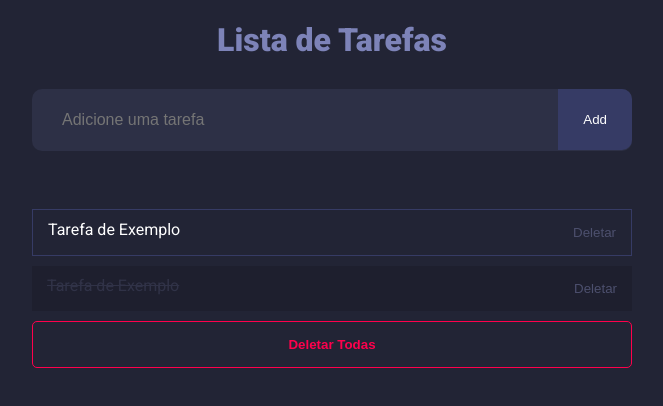
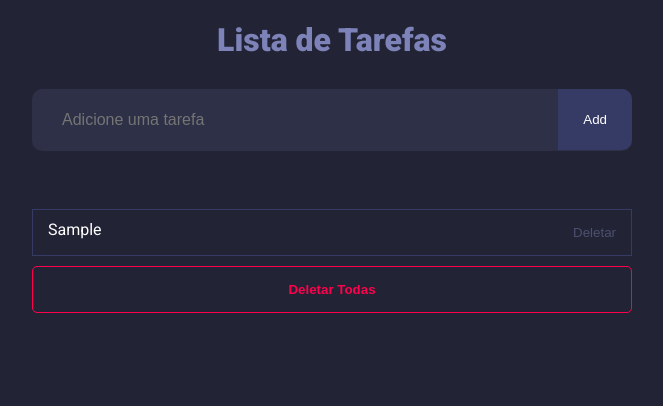
Before and after one commit to sergiomerces/lista-tarefas, a React (Vite) app: page / in a window 1280 px wide. Both pictures are taken after typing "Sample" into the empty fields and a click on the button "Add". Shown: the top 406 px of the page, without its empty margins (308-971 px from the left). Built offline with nearby package versions, Linux system fonts and the light colour scheme.

Commit message:
fução deletar e armazeameto no storage

```diff
--- a/src/TodoList.css
+++ b/src/TodoList.css
@@ -36,6 +36,10 @@ input {
     padding-left: 30px;
     font-size: 16px;
     color: #ffffff;
+}
+
+img.icone-central {
+    width: 100%;
 }
 
 button.add {
--- a/src/TodoList.jsx
+++ b/src/TodoList.jsx
@@ -1,11 +1,17 @@
-import React, { useState } from 'react';
+import React, { useState, useEffect } from 'react';
 import "./TodoList.css";
 import Icone from "./assets/checklist.svg"
 
 function TodoList() {
 
-    const [lista, setLista] = useState([]);
+    const listaStorage = localStorage.getItem("Lista");
+
+    const [lista, setLista] = useState(listaStorage ? JSON.parse(listaStorage) : []);
     const [novoItem, setNovoItem] = useState("");
+
+    useEffect(() => {
+        localStorage.setItem("lista", JSON.stringify(lista));
+    }, [lista])
 
     function adicionaItem(form) {
         form.preventDefault();
@@ -17,6 +23,22 @@ function TodoList() {
         setLista([...lista, { text: novoItem, isCompleted: false }])
         setNovoItem("");
         document.getElementById('input-entrada').focus();
+    }
+
+    function clicou(index) {
+        const listaAux = [...lista];
+        listaAux[index].isCompleted = !listaAux[index].isCompleted;
+        setLista(listaAux);
+    }
+
+    function deleta(index) {
+        const listaAux = [...lista];
+        listaAux.splice(index, 1);
+        setLista(listaAux);
+    }
+
+    function deletaTudo() {
+        setLista([]);
     }
 
     return (
@@ -36,21 +58,23 @@ function TodoList() {
                 {
                     lista.length < 1
                         ?
-                        <img src={Icone} />
+                        <img className="icone-central" src={Icone} />
                         :
                         lista.map((item, index) => (
-                            <div className="item">
-                                <span>Tarefa de Exemplo</span>
-                                <button className="del">Deletar</button>
+                            <div
+                            key={index}
+                            className={item.isCompleted ? "item-completo" : "item"}
+                            >
+                                <span onClick={() => {clicou(index)}}>{item.text}</span>
+                                <button className="del" onClick={() => {deleta(index)}}>Deletar</button>
                             </div>
                         ))
                 }
+                {
+                    lista.length !== 0 &&
+                    <button className="deleteAll" onClick={() => {deletaTudo()}}>Deletar Todas</button>
+                }
 
-                <div className="item-completo">
-                    <span>Tarefa de Exemplo</span>
-                    <button className="del">Deletar</button>
-                </div>
-                <button className="deleteAll">Deletar Todas</button>
             </div>
         </div>
     )
```
